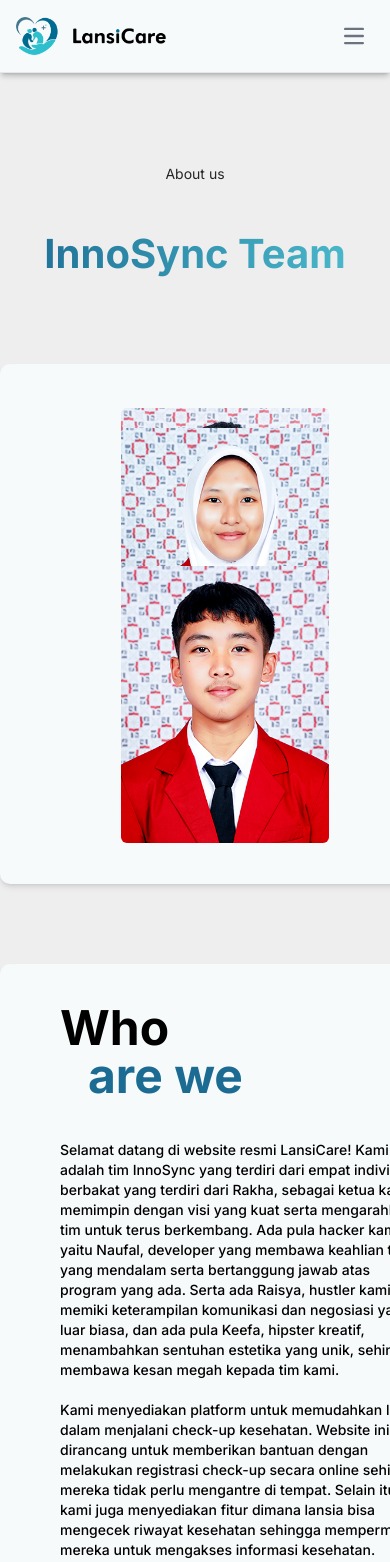
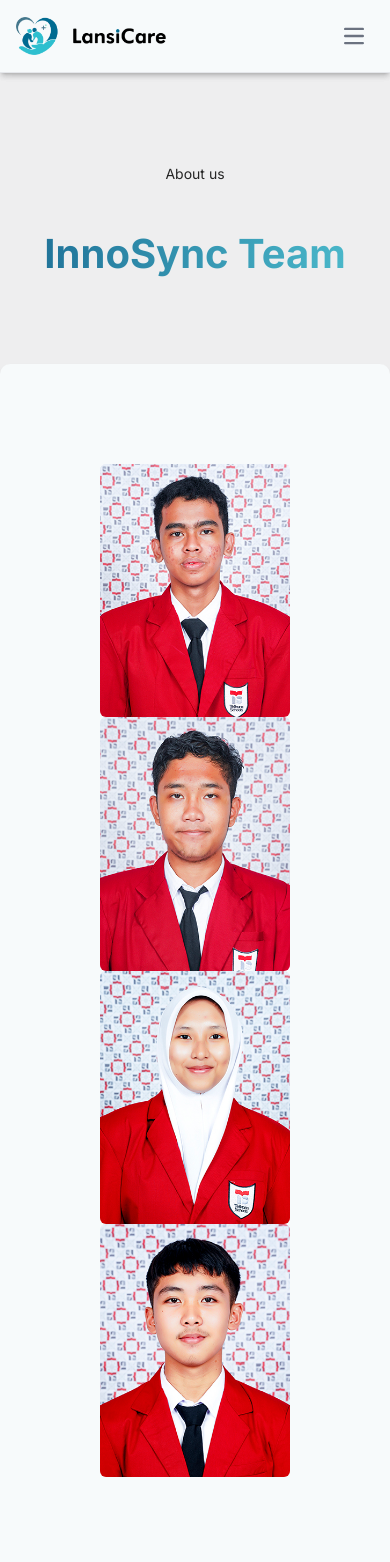
Before and after one commit to naufalnrsmitter20/lansicare-health, a Next.js app: page /users/about in a window 390 px wide. Shown: the top 1562 px of the page. Built offline with nearby package versions, Linux system fonts and the light colour scheme; no server answers; what tw-elements would draw is missing.

Commit message:
fix: responsive about

```diff
--- a/src/app/users/component/AboutComponent.tsx
+++ b/src/app/users/component/AboutComponent.tsx
@@ -15,47 +15,54 @@ export default function AboutComponent() {
           </h1>
         </div>
 
-        <div className=" mx-auto h-auto w-[450px] place-items-center justify-center rounded-[10px] border-gray-200 bg-primary-1000 shadow-md lg:w-[1380px] ">
+        <div className=" mx-auto h-auto w-full place-items-center justify-center rounded-[10px] border-gray-200 bg-primary-1000 shadow-md lg:w-[1380px] ">
           <div className="relative h-full p-[100px]">
-            <div className="relative mb-20 mt-[200px] grid h-10 w-full grid-cols-1 lg:grid-cols-4">
+            <div className="relative grid h-fit w-full grid-cols-1 lg:mb-20 lg:mt-[200px] lg:h-20 lg:grid-cols-4">
               <div className="relative flex justify-center">
-                <div className="group absolute -top-64 w-52 transition-all hover:scale-105">
+                <div className="group relative w-52 transition-all hover:scale-105 lg:absolute lg:-top-64">
+                  <div className="">
                     <Image
                       src={image1}
                       alt="image"
                       className="rounded-[6px] group-hover:ring-4 group-hover:ring-mainBlue/20"
                     />
-                  <p className="mt-3 hidden text-center text-base font-medium group-hover:block">
+                    <p className="mb-7 mt-3 hidden text-center text-base font-medium group-hover:block">
                       Muhammad Keefa Syawal (Hipster)
                     </p>
                   </div>
                 </div>
+              </div>
               <div className="relative flex justify-center">
-                <div className="group absolute -top-32 w-52 transition-all hover:scale-105">
+                <div className="group relative w-52 transition-all hover:scale-105 lg:absolute lg:-top-32">
+                  <div className=" ">
                     <Image
                       src={image2}
                       alt="image"
                       className="rounded-[6px] group-hover:ring-4 group-hover:ring-mainBlue/20"
                     />
-                  <p className="mt-3 hidden text-center text-base font-medium group-hover:block">
+                    <p className="mb-7 mt-3 hidden text-center text-base font-medium group-hover:block">
                       Naufal Nabil Ramadhan (Hacker)
                     </p>
                   </div>
                 </div>
+              </div>
               <div className="relative flex justify-center">
-                <div className="group absolute -top-64 w-52 transition-all hover:scale-105">
+                <div className="group relative w-52 transition-all hover:scale-105 lg:absolute lg:-top-64">
+                  <div className=" ">
                     <Image
                       src={image3}
                       alt="image"
                       className="rounded-[6px] group-hover:ring-4 group-hover:ring-mainBlue/20"
                     />
-                  <p className="mt-3 hidden text-center text-base font-medium group-hover:block">
+                    <p className="mb-7 mt-3 hidden text-center text-base font-medium group-hover:block">
                       Raisya Ramadhani Achmad (Hustler)
                     </p>
                   </div>
                 </div>
+              </div>
               <div className="relative flex justify-center">
-                <div className="group absolute -top-32 w-52  transition-all hover:scale-105">
+                <div className="group relative w-52 transition-all hover:scale-105  lg:absolute lg:-top-32">
+                  <div className="">
                     <Image
                       src={image4}
                       alt="image"
@@ -64,6 +71,7 @@ export default function AboutComponent() {
                     <p className="mt-3 hidden text-center text-base font-medium group-hover:block">
                       Rakha Adrian Nur Tanaya (Leader)
                     </p>
+                  </div>
                 </div>
               </div>
             </div>
```
Lines whose indentation alone changed are shown as unchanged.
